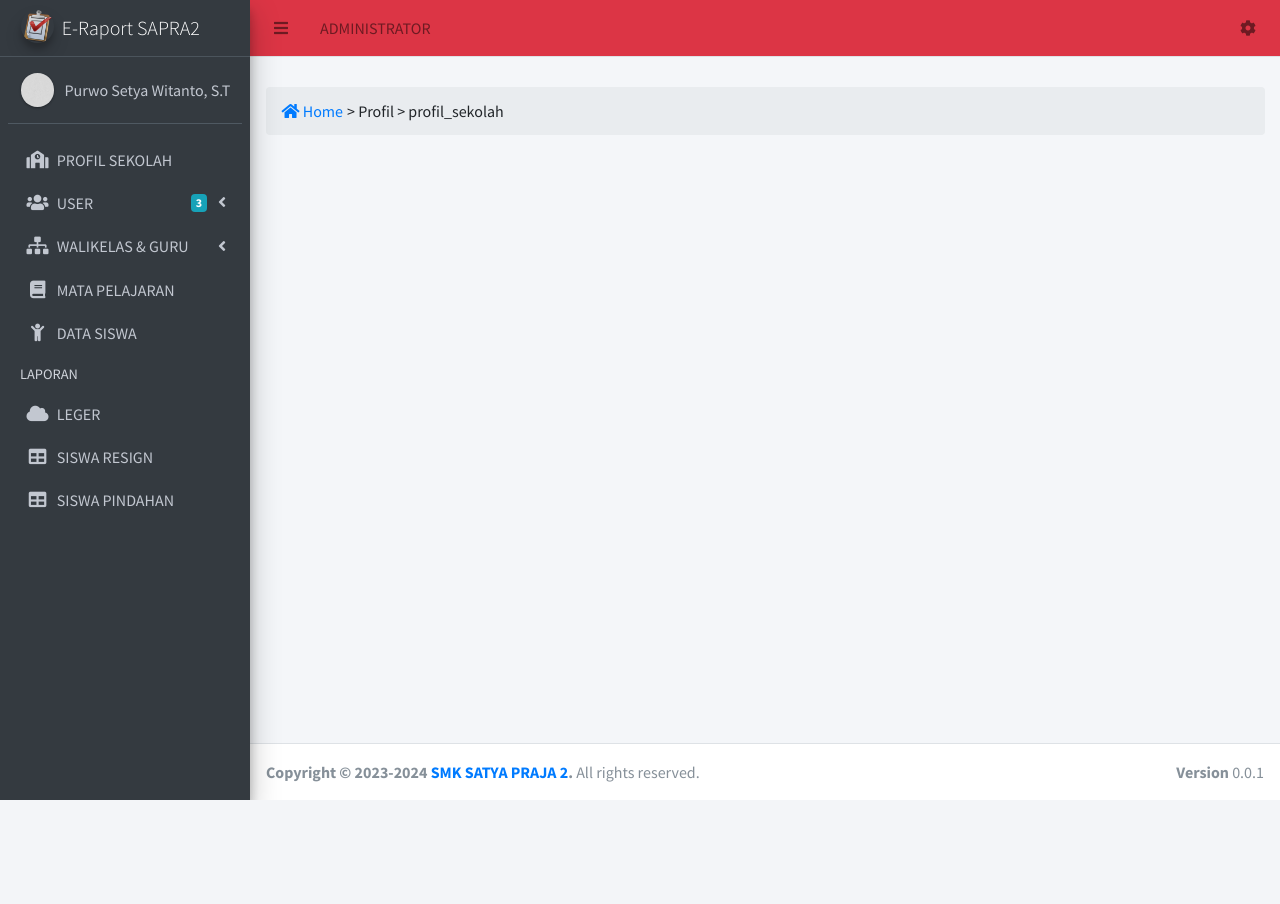
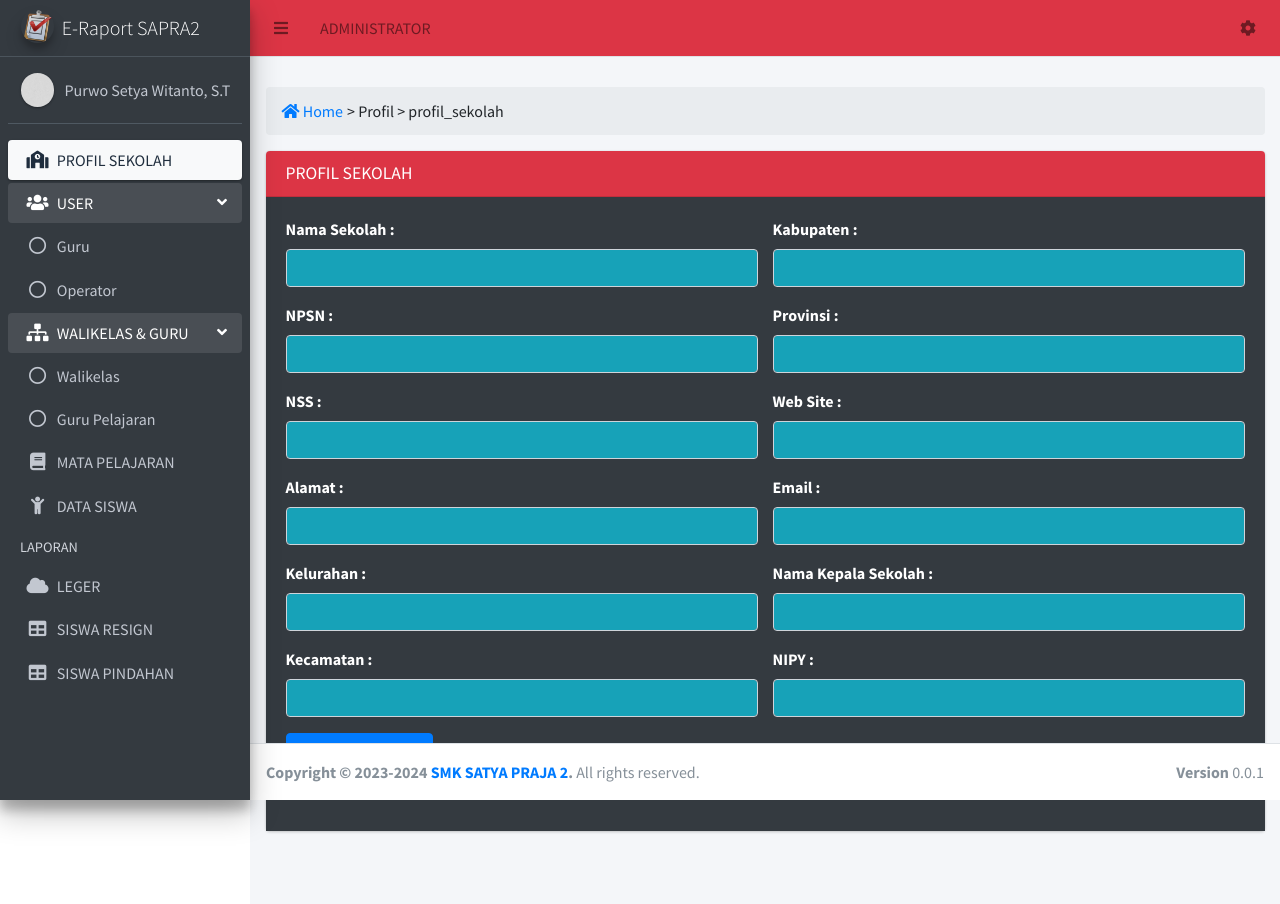
Before and after one commit to montionprojectr/eraport, a PHP site: page /admin?view=profil_sekolah in a window 1280 px wide. Before the commit the page ends 800 px from the top, so only its background shows below. Run offline with PHP 8.4, Linux system fonts and the light colour scheme; a user stored in the database is signed in; data that the repository does not hold is empty; some libraries are stand-ins or nearby versions.

Commit message:
add tb_sekolah

```diff
--- a/admin.php
+++ b/admin.php
@@ -94,45 +94,43 @@ if (!isset($_SESSION['login'])) {
           <a href="admin" class="d-block"><?= $_SESSION['nama_lengkap']; ?></a>
         </div>
       </div>
-
       <!-- Sidebar Menu -->
       <nav class="mt-2">
         <ul class="nav nav-pills nav-sidebar flex-column" data-widget="treeview" role="menu" data-accordion="false">
           <!-- Add icons to the links using the .nav-icon class
                with font-awesome or any other icon font library -->
           <li class="nav-item">
-            <a href="?view=profil_sekolah" class="nav-link">
+            <a href="?view=profil_sekolah" class="nav-link <?= $_GET['view'] == 'profil_sekolah' ? 'active' : ''; ?>">
               <i class="nav-icon fas fa-school"></i>
               <p>
                 PROFIL SEKOLAH
               </p>
             </a>
           </li>
-          <li class="nav-item has-treeview">
+          <li class="nav-item menu-open">
             <a href="#" class="nav-link">
               <i class="nav-icon fas fa-users"></i>
               <p>
                 USER
                 <i class="fas fa-angle-left right"></i>
-                <span class="badge badge-info right">3</span>
               </p>
             </a>
             <ul class="nav nav-treeview">
               <li class="nav-item">
-                <a href="admin?view=guru" class="nav-link">
+                <a href="admin?view=guru" class="nav-link <?= $_GET['view'] == 'guru' ? 'active' : ''; ?>">
                   <i class="far fa-circle nav-icon"></i>
                   <p>Guru</p>
                 </a>
               </li>
               <li class="nav-item">
-                <a href="admin?view=operator" class="nav-link">
+                <a href="admin?view=operator" class="nav-link <?= $_GET['view'] == 'operator' ? 'active' : ''; ?>">
                   <i class="far fa-circle nav-icon"></i>
                   <p>Operator </p>
                 </a>
               </li>
             </ul>
           </li>
-          <li class="nav-item">
+          <li class="nav-item menu-open">
             <a href="#" class="nav-link">
               <i class="nav-icon fas fa-sitemap"></i>
               <p>
@@ -142,13 +140,13 @@ if (!isset($_SESSION['login'])) {
             </a>
             <ul class="nav nav-treeview">
               <li class="nav-item">
-                <a href="admin?view=walikelas" class="nav-link">
+                <a href="admin?view=walikelas" class="nav-link <?= $_GET['view'] == 'walikelas' ? 'active' : ''; ?>">
                   <i class="far fa-circle nav-icon"></i>
                   <p>Walikelas</p>
                 </a>
               </li>
               <li class="nav-item">
-                <a href="admin?view=guru_mapel" class="nav-link">
+                <a href="admin?view=guru_mapel" class="nav-link <?= $_GET['view'] == 'guru_mapel' ? 'active' : ''; ?>">
                   <i class="far fa-circle nav-icon"></i>
                   <p>Guru Pelajaran</p>
                 </a>
@@ -156,7 +154,7 @@ if (!isset($_SESSION['login'])) {
             </ul>
           </li>
           <li class="nav-item">
-            <a href="admin?view=mapel_page" class="nav-link">
+            <a href="admin?view=mapel_page" class="nav-link <?= $_GET['view'] == 'mapel_page' ? 'active' : ''; ?>">
               <i class="nav-icon fas  fa-book"></i>
               <p>
                 MATA PELAJARAN
@@ -164,7 +162,7 @@ if (!isset($_SESSION['login'])) {
             </a>
           </li>
           <li class="nav-item">
-            <a href="admin?view=siswa" class="nav-link">
+            <a href="admin?view=siswa" class="nav-link <?= $_GET['view'] == 'siswa' ? 'active' : ''; ?>">
               <i class="nav-icon fas fa-child"></i>
               <p>
                 DATA SISWA
@@ -174,19 +172,19 @@ if (!isset($_SESSION['login'])) {
           </li>
         <li class="nav-header">LAPORAN</li>
         <li class="nav-item">
-          <a href="?view=leger" class="nav-link">
+          <a href="?view=leger" class="nav-link <?= $_GET['view'] == 'leger' ? 'active' : ''; ?>">
             <i class="nav-icon fas fa-cloud"></i>
             <p>LEGER</p>
           </a>
         </li>
         <li class="nav-item">
-          <a href="?view=siswa_resign" class="nav-link">
+          <a href="?view=siswa_resign" class="nav-link <?= $_GET['view'] == 'siswa_resign' ? 'active' : ''; ?>">
             <i class="nav-icon fas fa-table"></i>
             <p>SISWA RESIGN</p>
           </a>
         </li>
         <li class="nav-item">
-          <a href="?view=siswa_pindahan" class="nav-link">
+          <a href="?view=siswa_pindahan" class="nav-link <?= $_GET['view'] == 'siswa_pindahan' ? 'active' : ''; ?>">
             <i class="nav-icon fas fa-table"></i>
             <p>SISWA PINDAHAN</p>
           </a>
--- a/index.php
+++ b/index.php
@@ -120,7 +120,7 @@ if ($data > 0 ) {
     $_SESSION['nama_lengkap'] = $users['nama_lengkap'];
     echo "<script>
     alert('Anda Berhasil Login');
-    document.location.href = 'https://eraport.smksatyapraja2.id/admin';
+    document.location.href = 'admin';
     </script>";
     // header("location: https://eraport.smksatyapraja2.id/admin");
   }else if ($users['level'] == "guru") {
@@ -129,7 +129,7 @@ if ($data > 0 ) {
     $_SESSION['session'] = "GURU";
     echo "<script>
     alert('Anda Berhasil Login');
-    document.location.href = 'https://eraport.smksatyapraja2.id/guru';
+    document.location.href = 'guru';
     </script>";
     // header("location: https://eraport.smksatyapraja2.id/guru");
   }else if ($users['level'] == "siswa") {
--- a/koneksi.php
+++ b/koneksi.php
@@ -1,8 +1,14 @@
 <?php
+// $host = "localhost";
+// $username = "smkg6671_eraport";
+// $password = "eraportsapra2";
+// $db_name = "smkg6671_eraportsapra2";
+
+
 $host = "localhost";
-$username = "smkg6671_eraport";
-$password = "eraportsapra2";
-$db_name = "smkg6671_eraportsapra2";
+$username = "root";
+$password = "";
+$db_name = "db_rap";
 
 $koneksi = mysqli_connect($host, $username, $password, $db_name) or die("Error Connection : " . mysqli_errno());
 
--- a/view/operator/profil_sekolah.php
+++ b/view/operator/profil_sekolah.php
@@ -7,3 +7,139 @@
   </div><!-- /.col -->
 
 </div><!-- /.row -->
+
+<?php
+$query = mysqli_query($koneksi, "select * from tb_sekolah");
+$row = mysqli_fetch_array($query);
+?>
+
+<div class="card">
+	<div class="card-header bg-danger">
+		<h3 class="card-title">PROFIL SEKOLAH</h3>
+	</div>
+	<div class="card-body bg-dark">
+		<form action="" method="post">
+			<div class="row">
+				<div class="col-sm-6">
+					<!-- form-group -->
+					<div class="form-group">
+						<label>Nama Sekolah :</label>
+						<input type="text" name="nama_sekolah" value="<?= $row['nama_sekolah'] ?>" class="form-control bg-info">
+					</div>
+					<!-- form-group -->
+					<div class="form-group">
+						<label>NPSN :</label>
+						<input type="text" name="npsn" value="<?= $row['npsn'] ?>" class="form-control bg-info">
+					</div>
+					<!-- form-group -->
+					<div class="form-group">
+						<label>NSS :</label>
+						<input type="text" name="nss" value="<?= $row['nss'] ?>" class="form-control bg-info">
+					</div>
+					<!-- form-group -->
+					<div class="form-group">
+						<label>Alamat :</label>
+						<input type="text" name="alamat" value="<?= $row['alamat'] ?>" class="form-control bg-info">
+					</div>
+					<!-- form-group -->
+					<div class="form-group">
+						<label>Kelurahan :</label>
+						<input type="text" name="kelurahan" value="<?= $row['kel'] ?>" class="form-control bg-info">
+					</div>
+					<!-- form-group -->
+					<div class="form-group">
+						<label>Kecamatan :</label>
+						<input type="text" name="kecamatan" value="<?= $row['kec'] ?>" class="form-control bg-info">
+					</div>
+				</div>
+				<div class="col-sm-6">
+					<!-- form-group -->
+					<div class="form-group">
+						<label>Kabupaten :</label>
+						<input type="text" name="kabupaten" value="<?= $row['kab'] ?>" class="form-control bg-info">
+					</div>
+					<!-- form-group -->
+					<div class="form-group">
+						<label>Provinsi :</label>
+						<input type="text" name="provinsi" value="<?= $row['prov'] ?>" class="form-control bg-info">
+					</div>
+					<!-- form-group -->
+					<div class="form-group">
+						<label>Web Site :</label>
+						<input type="text" name="website" value="<?= $row['web'] ?>" class="form-control bg-info">
+					</div>
+					<!-- form-group -->
+					<div class="form-group">
+						<label>Email :</label>
+						<input type="text" name="email" value="<?= $row['email'] ?>" class="form-control bg-info">
+					</div>
+					<!-- form-group -->
+					<div class="form-group">
+						<label>Nama Kepala Sekolah :</label>
+						<input type="text" name="nama_ks" value="<?= $row['nama_ks'] ?>" class="form-control bg-info">
+					</div>
+					<!-- form-group -->
+					<div class="form-group">
+						<label>NIPY :</label>
+						<input type="text" name="nipy" value="<?= $row['nipy'] ?>" class="form-control bg-info">
+					</div>
+				</div>
+				<div class="col-sm-2">
+					<div class="form-group">
+						<button class="btn btn-primary" type="submit" name="simpan_perubahan"><i class="fas fa-save"></i> Simpan Perubahan</button>
+					</div>
+				</div>
+			</div>
+		</form>
+	</div>
+</div>
+
+<?php
+
+if(isset($_POST["simpan_perubahan"])){
+
+ $nama_sekolah = $_POST["nama_sekolah"];
+ $npsn = $_POST["npsn"];
+ $nss = $_POST["nss"];
+ $alamat = $_POST["alamat"];
+ $kel = $_POST["kelurahan"];
+ $kec = $_POST["kecamatan"];
+ $kab = $_POST["kabupaten"];
+ $prov = $_POST["provinsi"];
+ $web = $_POST["website"];
+ $email = $_POST["email"];
+ $nama_ks = $_POST["nama_ks"];
+ $nipy = $_POST["nipy"];
+
+
+
+ $update = "UPDATE tb_sekolah SET
+ nama_sekolah='$nama_sekolah',
+ npsn='$npsn',
+ nss='$nss',
+ alamat='$alamat',
+ kel='$kel',
+ kec='$kec',
+ kab='$kab',
+ prov='$prov',
+ web='$web',
+ email='$email',
+ nama_ks='$nama_ks',
+ nipy='$nipy' WHERE id_sekolah='1'";
+
+ $up = mysqli_query($koneksi, $update);
+
+	if ($up) {
+		echo "<script>
+		alert('DATA PERUBAHAN BERHASIL DISIMPAN');
+		document.location.href = '?view=profil_sekolah';
+		</script>";
+	}else{
+		echo "<script>
+		alert('DATA PERUBAHAN GAGAL DISIMPAN');
+		document.location.href = '?view=profil_sekolah';
+		</script>";
+	}
+}
+
+?>
```
